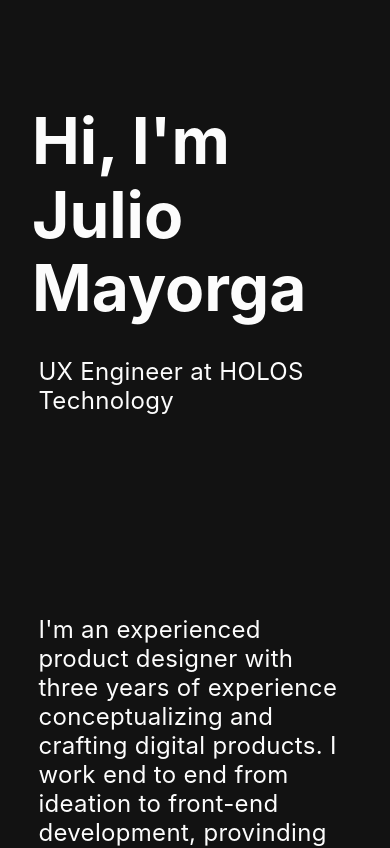
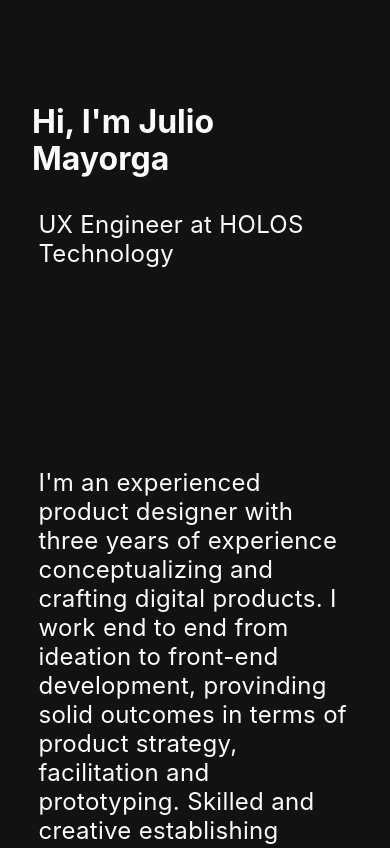
Before and after one commit to julio-mu/personal-portfolio, a Next.js app: page / in a window 390 px wide. Shown: the top 848 px of the page. Built offline with nearby package versions, Linux system fonts and the light colour scheme.

Commit message:
Made cellphone title smaller

```diff
--- a/styles/globals.css
+++ b/styles/globals.css
@@ -110,6 +110,12 @@ a {
 	}
 }
 @media screen and (max-width: 600px) {
+	.title {
+		margin: 0px 0px 2rem 0px;
+		line-height: 1.15;
+		font-size: 2rem;
+		font-weight: 700;
+	}
 	.logo {
 		display: none;
 	}
```
